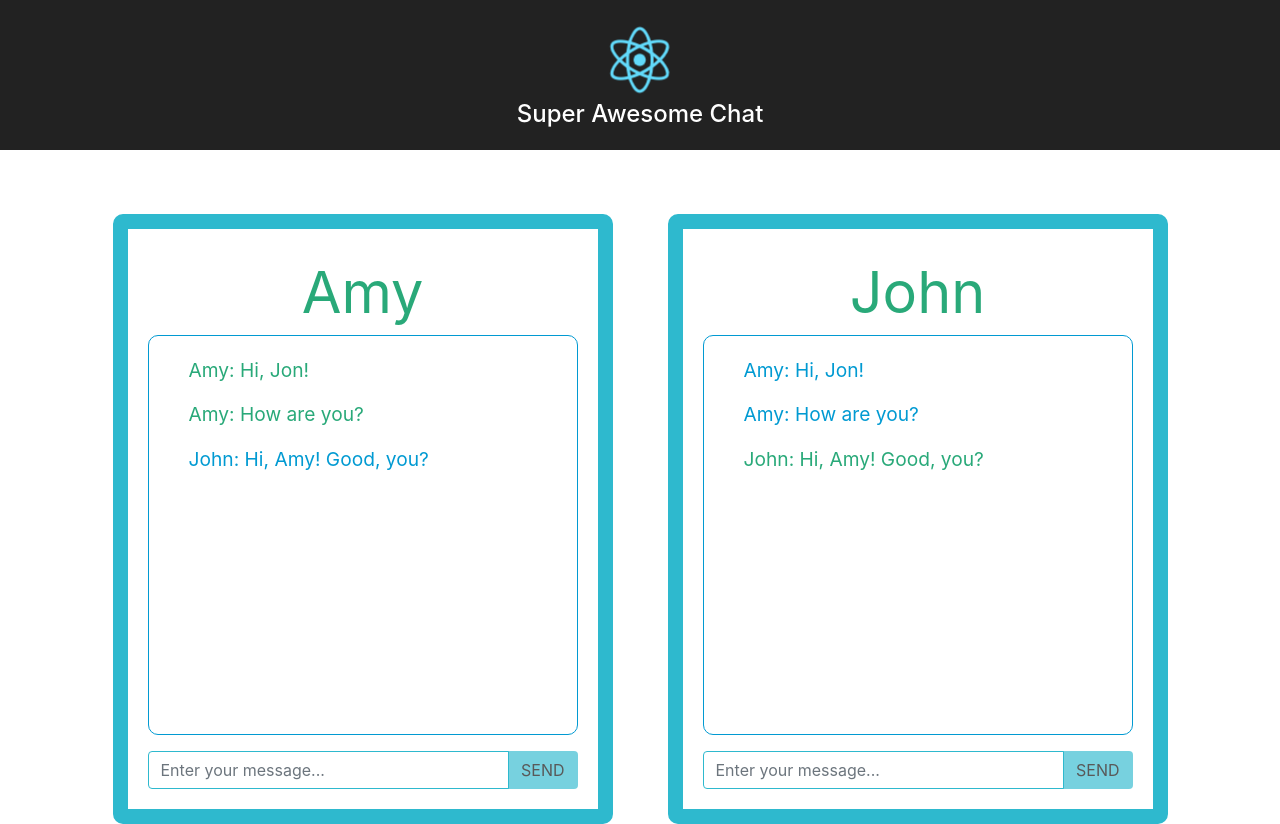
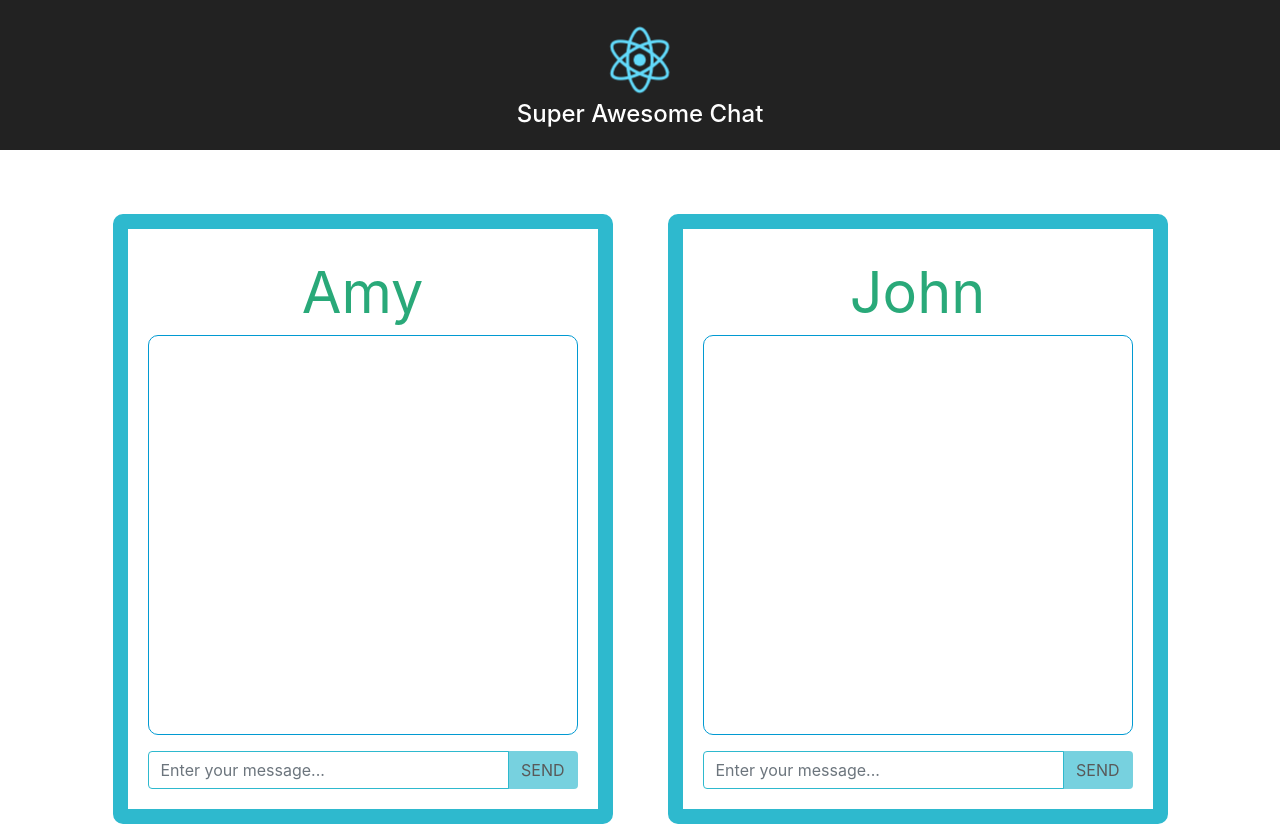
Before and after one commit to asazizmn/chatwins-2.3.17, a React (Create React App) app: page / in a window 1280 px wide. Built offline with nearby package versions, Linux system fonts and the light colour scheme.

Commit message:
remove dummy chat messages

```diff
--- a/src/App.js
+++ b/src/App.js
@@ -18,9 +18,9 @@ class App extends Component {
         ],
 
         messages: [
-            { username: 'Amy', text: 'Hi, Jon!' },
-            { username: 'Amy', text: 'How are you?' },
-            { username: 'John', text: 'Hi, Amy! Good, you?' },
+            // { username: 'Amy', text: 'Hi, Jon!' },
+            // { username: 'Amy', text: 'How are you?' },
+            // { username: 'John', text: 'Hi, Amy! Good, you?' },
         ]
 
     };
```
